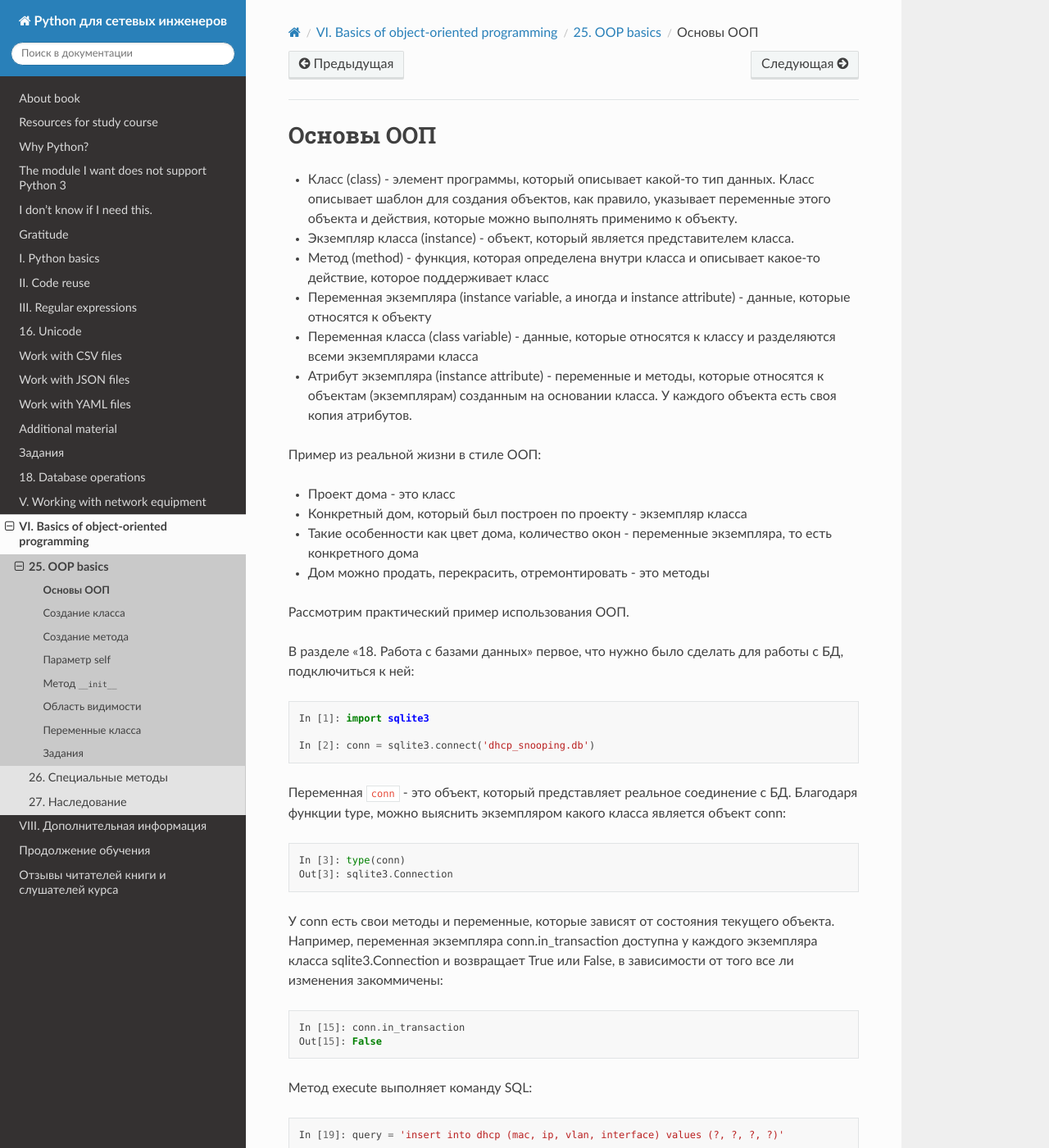
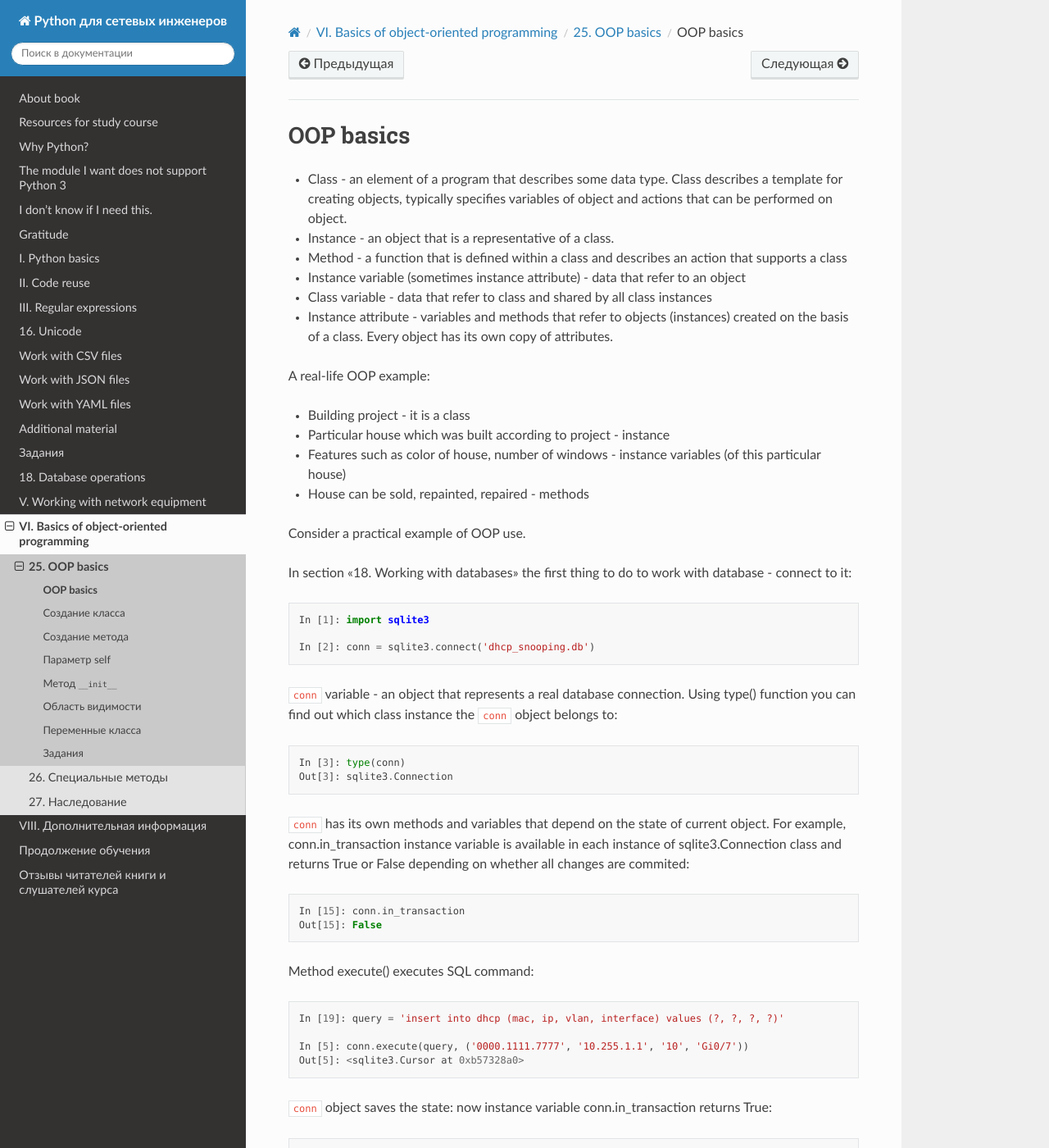
Before and after one commit to Aidar5/nattoeng, a Sphinx documentation site: the page built from docs/source/book/23_oop_basics/README.rst, in a window 1280 px wide and 1400 px high. Shown: the whole window at 82% size. Built offline with Sphinx 7.4.7 and the Read the Docs theme 2.0.0, drawn with Linux system fonts in a browser that asks for light colours; pages that are not in the unit, such as notebooks, are missing from menus; some of the changed text lies outside the part shown.

Commit message:
Update README.rst

```diff
--- a/docs/source/book/23_oop_basics/README.rst
+++ b/docs/source/book/23_oop_basics/README.rst
@@ -1,34 +1,24 @@
-Основы ООП
+OOP basics
 ----------
 
--  Класс (class) - элемент программы, который описывает какой-то тип
-   данных. Класс описывает шаблон для создания объектов, как правило,
-   указывает переменные этого объекта и действия, которые можно
-   выполнять применимо к объекту.
--  Экземпляр класса (instance) - объект, который является представителем
-   класса.
--  Метод (method) - функция, которая определена внутри класса и
-   описывает какое-то действие, которое поддерживает класс
--  Переменная экземпляра (instance variable, а иногда и instance
-   attribute) - данные, которые относятся к объекту
--  Переменная класса (class variable) - данные, которые относятся к
-   классу и разделяются всеми экземплярами класса
--  Атрибут экземпляра (instance attribute) - переменные и методы,
-   которые относятся к объектам (экземплярам) созданным на основании
-   класса. У каждого объекта есть своя копия атрибутов.
+-  Class - an element of a program that describes some data type. Class describes a template for creating objects, typically specifies variables of object and actions that can be performed on object.
+-  Instance - an object that is a representative of a class.
+-  Method - a function that is defined within a class and describes an action that supports a class
+-  Instance variable (sometimes instance
+   attribute) - data that refer to an object
+-  Class variable - data that refer to class and shared by all class instances
+-  Instance attribute - variables and methods that refer to objects (instances) created on the basis of a class. Every object has its own copy of attributes.
 
-Пример из реальной жизни в стиле ООП:
+A real-life OOP example:
 
--  Проект дома - это класс
--  Конкретный дом, который был построен по проекту - экземпляр класса
--  Такие особенности как цвет дома, количество окон - переменные
-   экземпляра, то есть конкретного дома
--  Дом можно продать, перекрасить, отремонтировать - это методы
+-  Building project - it is a class
+-  Particular house which was built according to project - instance
+-  Features such as color of house, number of windows - instance variables (of this particular house)
+-  House can be sold, repainted, repaired - methods
 
-Рассмотрим практический пример использования ООП.
+Consider a practical example of OOP use.
 
-В разделе "18. Работа с базами данных" первое, что нужно было сделать
-для работы с БД, подключиться к ней:
+In section "18. Working with databases" the first thing to do to work with database - connect to it:
 
 .. code:: python
 
@@ -36,26 +26,21 @@
 
     In [2]: conn = sqlite3.connect('dhcp_snooping.db')
 
-Переменная ``conn`` - это объект, который представляет реальное
-соединение с БД. Благодаря функции type, можно выяснить экземпляром
-какого класса является объект conn:
+``conn`` variable - an object that represents a real database connection. Using type() function you can find out which class instance the ``conn`` object belongs to:
 
 .. code:: python
 
     In [3]: type(conn)
     Out[3]: sqlite3.Connection
 
-У conn есть свои методы и переменные, которые зависят от состояния
-текущего объекта. Например, переменная экземпляра conn.in_transaction
-доступна у каждого экземпляра класса sqlite3.Connection и возвращает
-True или False, в зависимости от того все ли изменения закоммичены:
+``conn`` has its own methods and variables that depend on the state of current object. For example, conn.in_transaction instance variable is available in each instance of sqlite3.Connection class and returns True or False depending on whether all changes are commited:
 
 .. code:: python
 
     In [15]: conn.in_transaction
     Out[15]: False
 
-Метод execute выполняет команду SQL:
+Method execute() executes SQL command:
 
 .. code:: python
 
@@ -64,15 +49,14 @@ True или False, в зависимости от того все ли изме
     In [5]: conn.execute(query, ('0000.1111.7777', '10.255.1.1', '10', 'Gi0/7'))
     Out[5]: <sqlite3.Cursor at 0xb57328a0>
 
-При этом, объект conn сохраняет состояние: теперь переменная экзепляра
-conn.in_transaction, возвращает True:
+``conn`` object saves the state: now instance variable conn.in_transaction returns True:
 
 .. code:: python
 
     In [6]: conn.in_transaction
     Out[6]: True
 
-После вызова метода commit, она опять равна False:
+After calling commit() method, it is again False:
 
 .. code:: python
 
@@ -81,18 +65,11 @@ conn.in_transaction, возвращает True:
     In [8]: conn.in_transaction
     Out[8]: False
 
-В этом примере показаны важные аспекты ООП: объединение данных и
-действия над данными, а также сохранение состояния.
+This example illustrates important aspects of OOP: data integration, data handling and state preservation.
 
-До сих пор, при написании кода, данные и действия на данными были
-разделены. Чаще всего, действия описаны в виде функций, а данные
-передаются как аргументы этим функциям. При создании класса, данные и
-действия объединяются. Конечно же, это данные и действия связаны. То
-есть, методами класса становятся те действия, которые характерны именно
-для объекта такого типа, а не какие-то произвольные действия.
+So far in code writing, data and actions on data have been separated. Most often, actions are described as functions and data are transmitted as arguments to these functions. When creating a class, data and actions are combined. Of course, these data and actions are connected. That is, class methods become those actions that are specific to this type of object, not some arbitrary action.
 
-Например, в экзепляре класса str, все методы относятся к работе с этой
-строкой:
+For example, in an class instance **str**, all methods refer to working with this string:
 
 .. code:: python
 
@@ -107,15 +84,9 @@ conn.in_transaction, возвращает True:
 
 .. note::
 
-    На примере со строкой понятно, что класс не обязан хранить
-    состояние - строка неизменяемый тип данных и все методы возвращают
-    новые строки и не изменяют исходную строку.
+    By example with a string, it is clear that class does not have to store a state - string is unchanged data type and all methods return new strings and do not change the original string.
 
-Выше, при обращении к атрибутам экземпляра (переменным и методам)
-используется такой синтаксис: ``objectname.attribute``. Эта запись
-``s.lower()`` означает: вызвать метод lower у объекта s. Обращение к
-методам и переменным выполняется одинаково, но для вызова метода, надо
-добавить скобки и передать все необходимые аргументы.
+Above, the following syntax is used when referring to instance attributes (variables and methods): ``objectname.attribute``. This entry
+``s.lower()`` means: invoke lower() method on **s** object. Invoking methods and variables is the same, but to call a method you have to add brackets and pass all necessary arguments.
 
-Всё описанное неоднократно использовалось в книге, но теперь мы
-разберемся с формальной терминологией.
+Everything described has been used repeatedly in the book but now we will deal with formal terminology.
```
